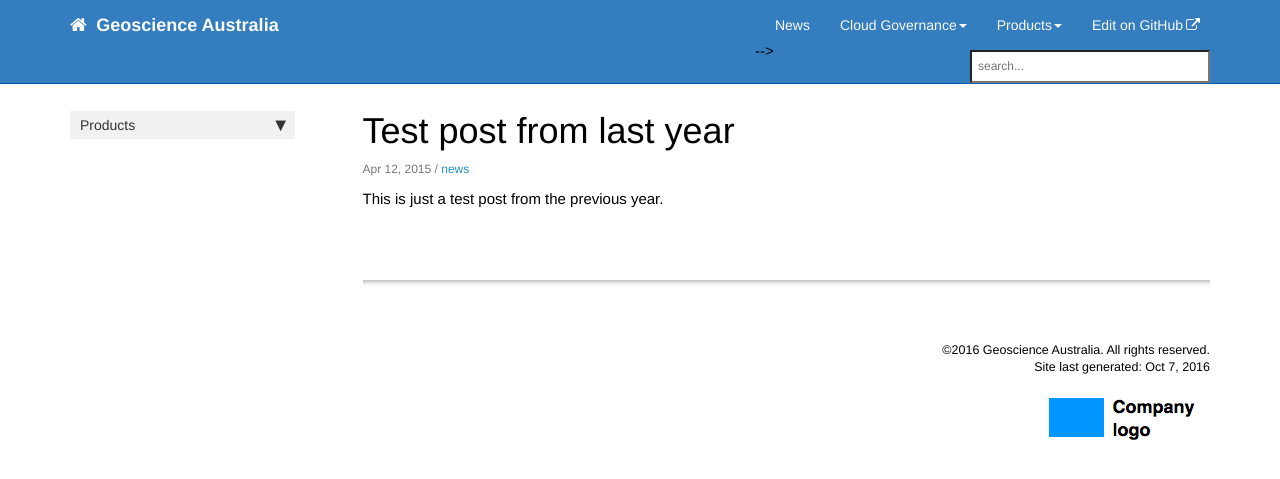
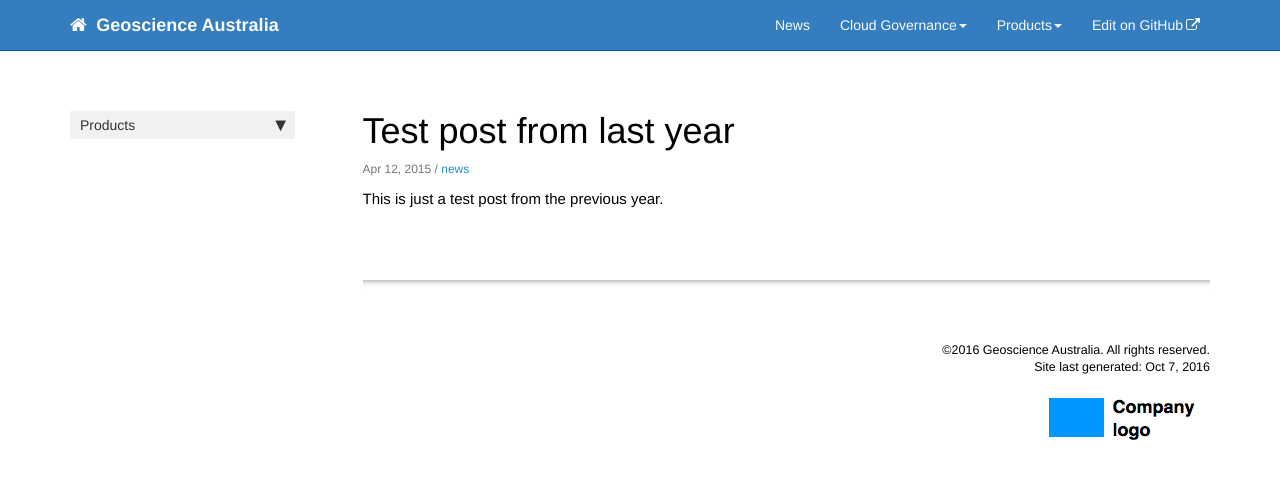
Before and after one commit to GeoscienceAustralia/cloud, a Jekyll site: the page built from docs/_posts/2015-04-12-test-post-last-year.md, in a window 1280 px wide. Shown: the top 479 px of the page. Built offline with Jekyll 4.4.1, drawn with Linux system fonts in a browser that asks for light colours; nearby versions of some CDN libraries; comment, search, counter and statistics services are not loaded.

Commit message:
Disable search - trying again

```diff
--- a/docs/_includes/topnav.html
+++ b/docs/_includes/topnav.html
@@ -49,8 +49,8 @@
 		{% endif %}
                 {% include editongithub.html %}
                 <!--comment out this block if you want to hide search-->
-                <!--<li>
-                    <!--start search-->
+                <li>
+                    <!--start search
                     <div id="search-demo-container">
                         <input type="text" id="search-input" placeholder="{{site.data.strings.search_placeholder_text}}">
                         <ul id="results-container"></ul>
@@ -67,8 +67,8 @@
                             fuzzy: true,
                     })
                     </script>
-                    <!--end search-->
-                </li>-->
+                    end search-->
+                </li>
             </ul>
         </div>
         </div>
```
